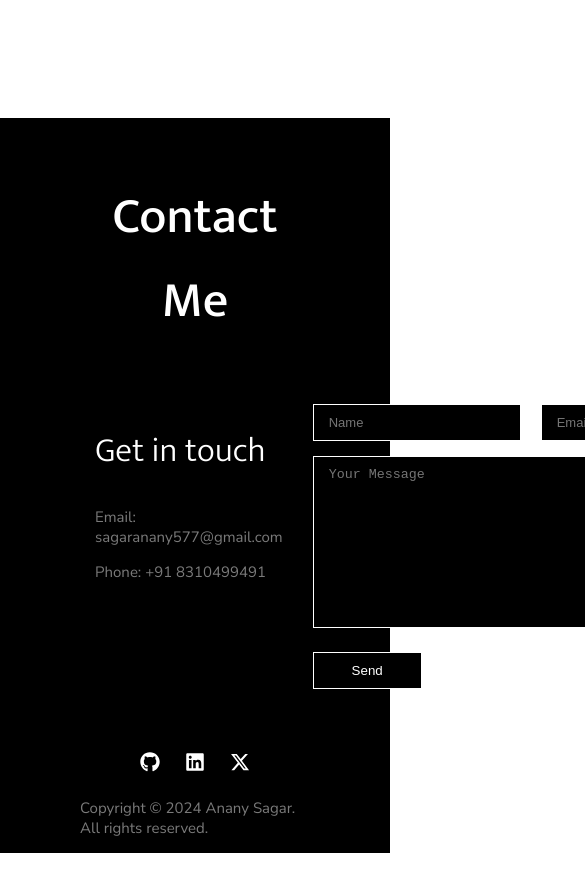
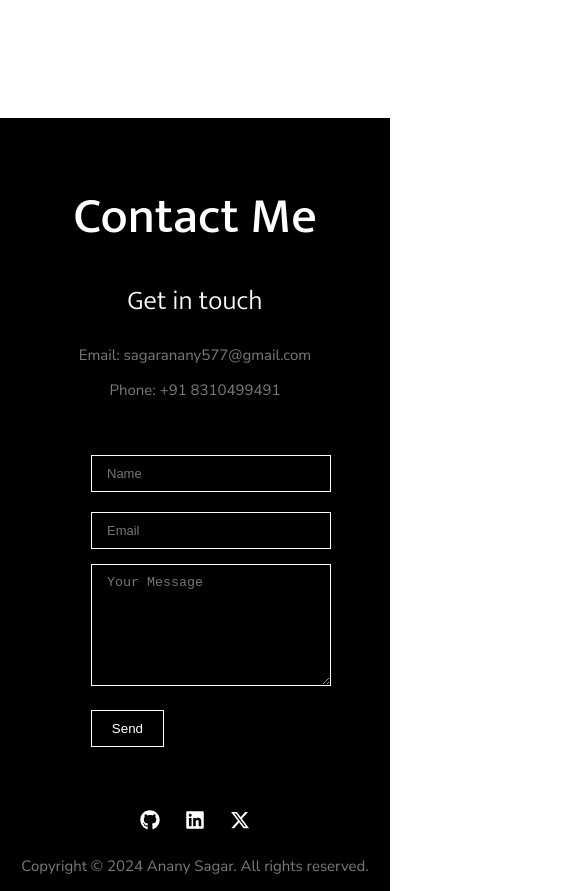
Before and after one commit to ananysagar/portfolio, a React (Create React App) app: page / in a window 390 px wide. Shown: the part 7383-8274 px from the top of the page, 585 px wide, since content can reach past the window. Before the commit the page ends 8236 px from the top, so only its background shows below. Built offline with nearby package versions, Linux system fonts and the light colour scheme.

Commit message:
making contactUs section responsive

```diff
--- a/src/components/ContactUs.jsx
+++ b/src/components/ContactUs.jsx
@@ -53,7 +53,6 @@ const ContactUs = () => {
                   required
                 />
               </div>
-
               <button className="send-btn">Send</button>
             </form>
           </div>
--- a/src/components/contactus.css
+++ b/src/components/contactus.css
@@ -1,7 +1,7 @@
 .contact {
   background: #000;
   color: #fff;
-  max-height: 130vh;
+  min-height: 80vh;
   left: 0;
   bottom: 0;
 }
@@ -35,7 +35,7 @@
   font-weight: 300;
   color: #fff;
 }
-.contact-detail p{
+.contact-detail p {
   font-size: 15px;
   margin-top: 0;
 }
@@ -58,7 +58,7 @@
 }
 .msg-area textArea {
   width: calc(100% - 30px);
-  height: 150px;
+  min-height: 80px;
   padding: 10px 15px;
   color: #fff;
   background: #000;
@@ -90,7 +90,7 @@
   transition: transform 0.3s ease-in-out;
   color: #fff;
 }
-.footer-icons:hover{
+.footer-icons:hover {
   transform: scale(1.3);
   color: #fff;
 }
@@ -100,3 +100,57 @@
   align-items: center;
   justify-content: center;
 }
+
+/* --------media query ---------*/
+@media only screen and (max-width: 900px) {
+  .contact-section {
+    margin: 80px 20px 0 20px;
+  }
+  .copyright-msg p {
+    white-space: nowrap;
+  }
+}
+
+@media only screen and (max-width: 760px) {
+  .my-form {
+    display: flex;
+    flex-direction: column;
+    align-items: center;
+    margin-top: -20px;
+  }
+  .contact-detail {
+    padding: 0;
+    margin-top: -25px;
+    align-items: center;
+    text-align: center;
+    margin-bottom: 20px;
+  }
+  .contact-detail h1 {
+    font-size: 27px;
+    font-weight: 300;
+  }
+  .form-group {
+    display: flex;
+    flex-direction: column;
+  }
+  .name input,
+  .email input {
+    width: 100%;
+  }
+  .msg-area textArea {
+    width: 100%;
+    min-height: 100px;
+  }
+  .send-btn {
+    width: 35%;
+  }
+  .copyright-msg p {
+    white-space: nowrap;
+  }
+}
+@media only screen and (min-width: 1024px) {
+  .contact {
+    min-height: 40vh;
+    height: 580px;
+  }
+}
```
